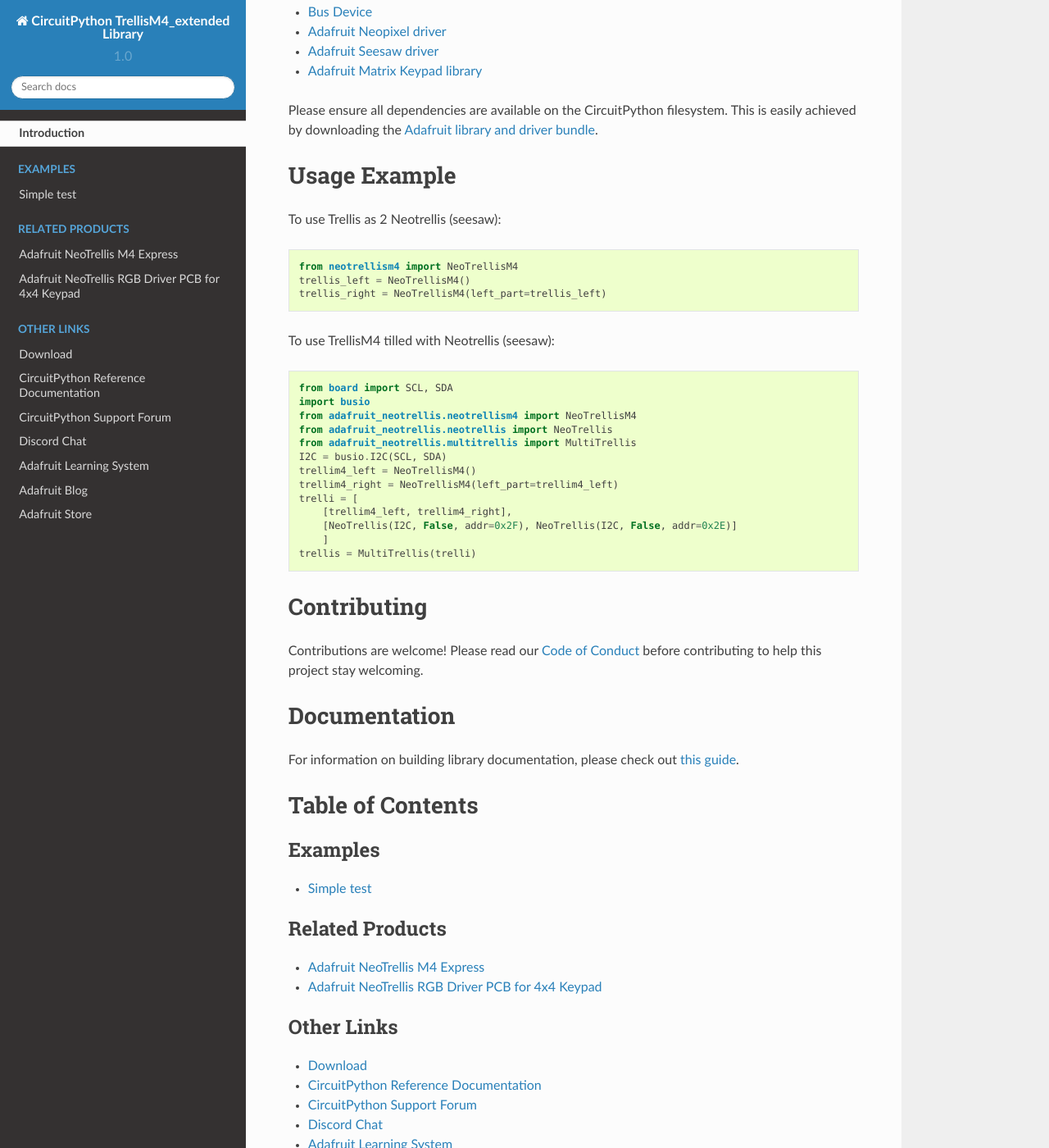
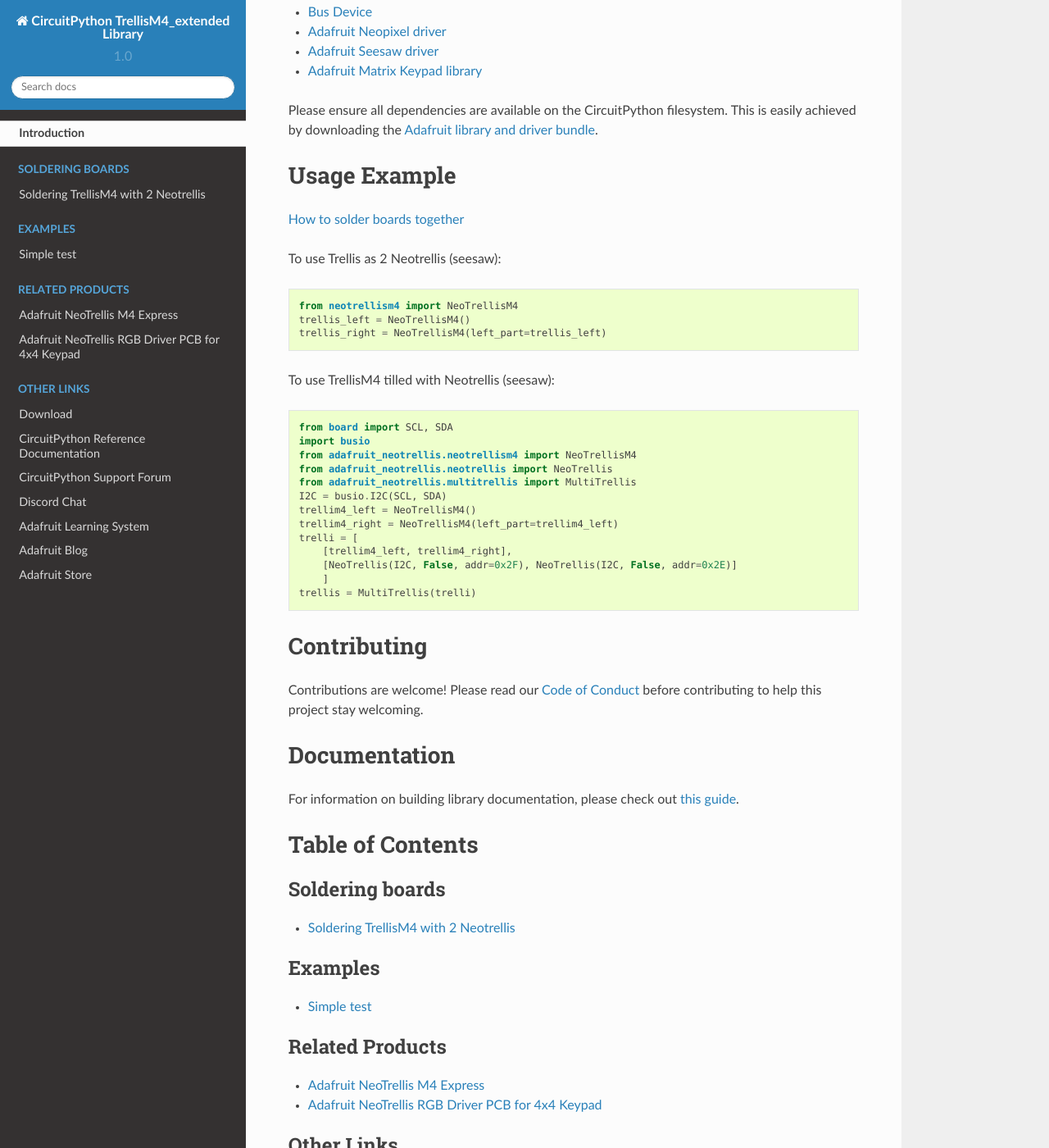
Before and after one commit to arofarn/CircuitPython_TrellisM4_extended, a Sphinx documentation site: the page built from docs/index.rst, in a window 1280 px wide and 1400 px high, scrolled down 406 px. Shown: the whole window at 82% size. Built offline with Sphinx 7.4.7 and the Read the Docs theme 2.0.0, drawn with Linux system fonts in a browser that asks for light colours.

Commit message:
Add doc about soldering the boards together

```diff
--- a/README.rst
+++ b/README.rst
@@ -41,6 +41,8 @@
 Usage Example
 =============
 
+`How to solder boards together <https://circuitpython-trellism4_extended.readthedocs.io/soldering.html>`_
+
 To use Trellis as 2 Neotrellis (seesaw):
 
 .. code-block:: python3
--- a/docs/index.rst
+++ b/docs/index.rst
@@ -9,6 +9,12 @@
     :hidden:
 
     self
+
+.. toctree::
+    :caption: Soldering boards
+
+    soldering
+
 
 .. toctree::
     :caption: Examples
--- /dev/null
+++ b/docs/soldering.rst
@@ -0,0 +1,26 @@
+Soldering TrellisM4 with 2 Neotrellis
+=====================================
+
+Here is how to do tilled one trellis m4 and 2 neotrellis (seesaw) into a square :
+
+1. solder the 2 neotrellis together as described `in the tutorial <https://learn.adafruit.com/adafruit-neotrellis/tiling>`_ (including pad for I2C addresses as needed).
+2. solder the tilled neotrellis to the trellis :
+
+  - every texts on the silkscreen in the same direction = the LED N°1 of the
+    neotrellis and the USB port up
+  - among the left pads on the bottom edge of the trellis m4 :
+    solder ONLY the center one (GND)
+
+    .. image:: _static/tilled_trellis_left_pad.jpg
+       :scale: 50 %
+
+  - solder every 5 pads on the right
+
+    .. image:: _static/tilled_trellis_right_pad.jpg
+       :scale: 50 %
+
+
+Here is a picture of the full tilled board:
+
+.. image:: _static/tilled_trellis_full.jpg
+   :scale: 50 %
```
Also changed, not shown: docs/_static/tilled_trellis_full.jpg (added), docs/_static/tilled_trellis_left_pad.jpg (added), docs/_static/tilled_trellis_right_pad.jpg (added), 4 other files.
